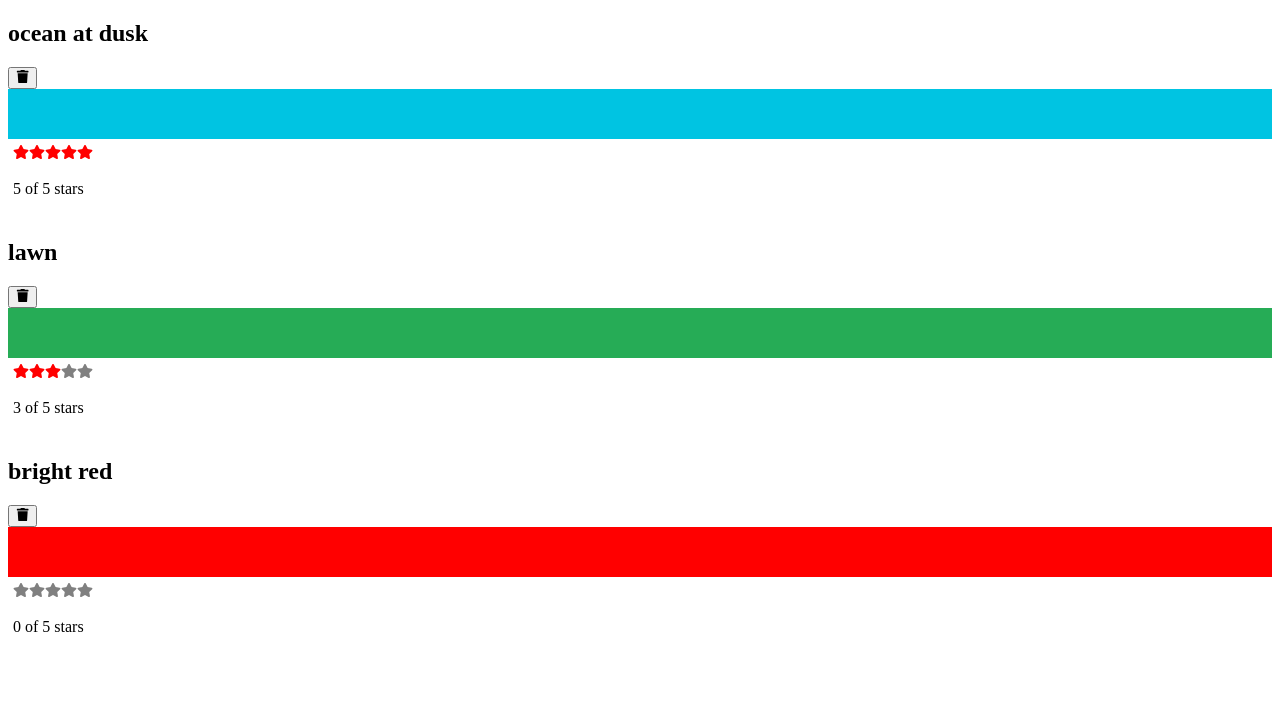
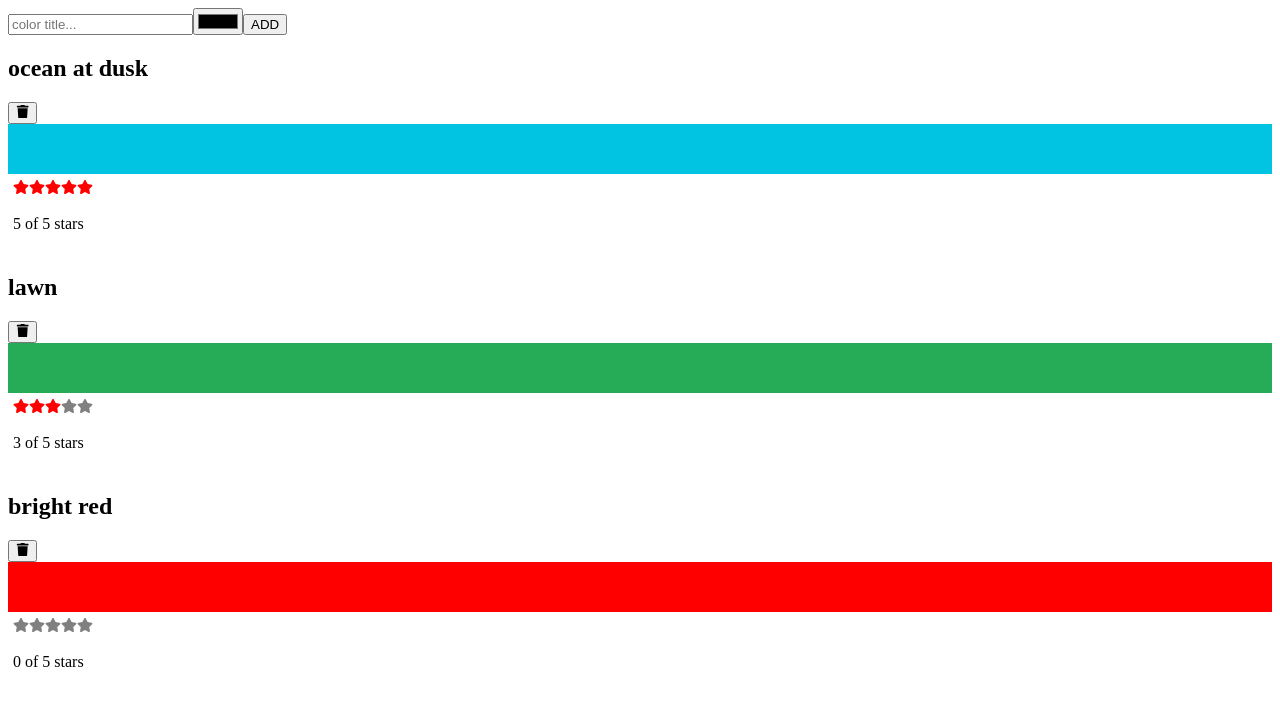
Before and after one commit to zaki-yama-labs/learning-react-2e, a React app: page / in a window 1280 px wide. Shown: the top 706 px of the page. Built offline with nearby package versions, Linux system fonts and the light colour scheme; the HTML template or start-up script is replaced by a standard one.

Commit message:
[p130] 6.3 フォーム入力を処理するアプリケーション

```diff
--- a/src/AddColorForm.tsx
+++ b/src/AddColorForm.tsx
@@ -1,33 +1,29 @@
-import { FormEventHandler, MouseEventHandler, useRef, useState } from "react";
+import { FormEventHandler } from "react";
+
+import { useInput } from "./hooks";
 
 type Props = {
   onNewColor: (title: string, color: string) => void;
 };
 const AddColorForm = ({ onNewColor = (f) => f }: Props) => {
-  const [title, setTitle] = useState("");
-  const [color, setColor] = useState("#000000");
+  const [titleProps, resetTitle] = useInput("");
+  const [colorProps, resetColor] = useInput("#000000");
 
   const submit: FormEventHandler = (e) => {
     e.preventDefault();
-    onNewColor(title, color);
-    setTitle("");
-    setColor("");
+    onNewColor(titleProps.value, colorProps.value);
+    resetTitle();
+    resetColor();
   };
   return (
     <form onSubmit={submit}>
       <input
-        value={title}
-        onChange={(event) => setTitle(event.target.value)}
+        {...titleProps}
         type="text"
         placeholder="color title..."
         required
       />
-      <input
-        value={color}
-        onChange={(event) => setColor(event.target.value)}
-        type="color"
-        required
-      />
+      <input {...colorProps} type="color" required />
       <button>ADD</button>
     </form>
   );
--- a/src/App.tsx
+++ b/src/App.tsx
@@ -1,11 +1,29 @@
+import { useState } from "react";
+import { v4 } from "uuid";
+
+import AddColorForm from "./AddColorForm";
 import colorData from "./color-data.json";
 import ColorList from "./ColorList";
-import { useState } from "react";
 
 export const App = () => {
   const [colors, setColors] = useState(colorData);
 
   return (
+    <>
+      <AddColorForm
+        onNewColor={(title, color) => {
+          const newColors = [
+            ...colors,
+            {
+              id: v4(),
+              rating: 0,
+              title,
+              color,
+            },
+          ];
+          setColors(newColors);
+        }}
+      />
       <ColorList
         colors={colors}
         onRemoveColor={(id) => {
@@ -19,5 +37,6 @@ export const App = () => {
           setColors(newColors);
         }}
       />
+    </>
   );
 };
--- a/src/StarRating.tsx
+++ b/src/StarRating.tsx
@@ -1,4 +1,4 @@
-import { CSSProperties, MouseEventHandler, useState } from "react";
+import { CSSProperties, MouseEventHandler } from "react";
 import { FaStar } from "react-icons/fa";
 
 type StarProps = {
--- /dev/null
+++ b/src/hooks.ts
@@ -0,0 +1,19 @@
+import { ChangeEvent, ChangeEventHandler, useState } from "react";
+
+type ReturnType = [
+  { value: string; onChange: ChangeEventHandler<HTMLInputElement> },
+  () => void
+];
+
+export const useInput: (initialValue: string) => ReturnType = (
+  initialValue: string
+) => {
+  const [value, setValue] = useState(initialValue);
+  return [
+    {
+      value,
+      onChange: (e: ChangeEvent<HTMLInputElement>) => setValue(e.target.value),
+    },
+    () => setValue(initialValue),
+  ];
+};
```
Lines whose indentation alone changed are shown as unchanged.
